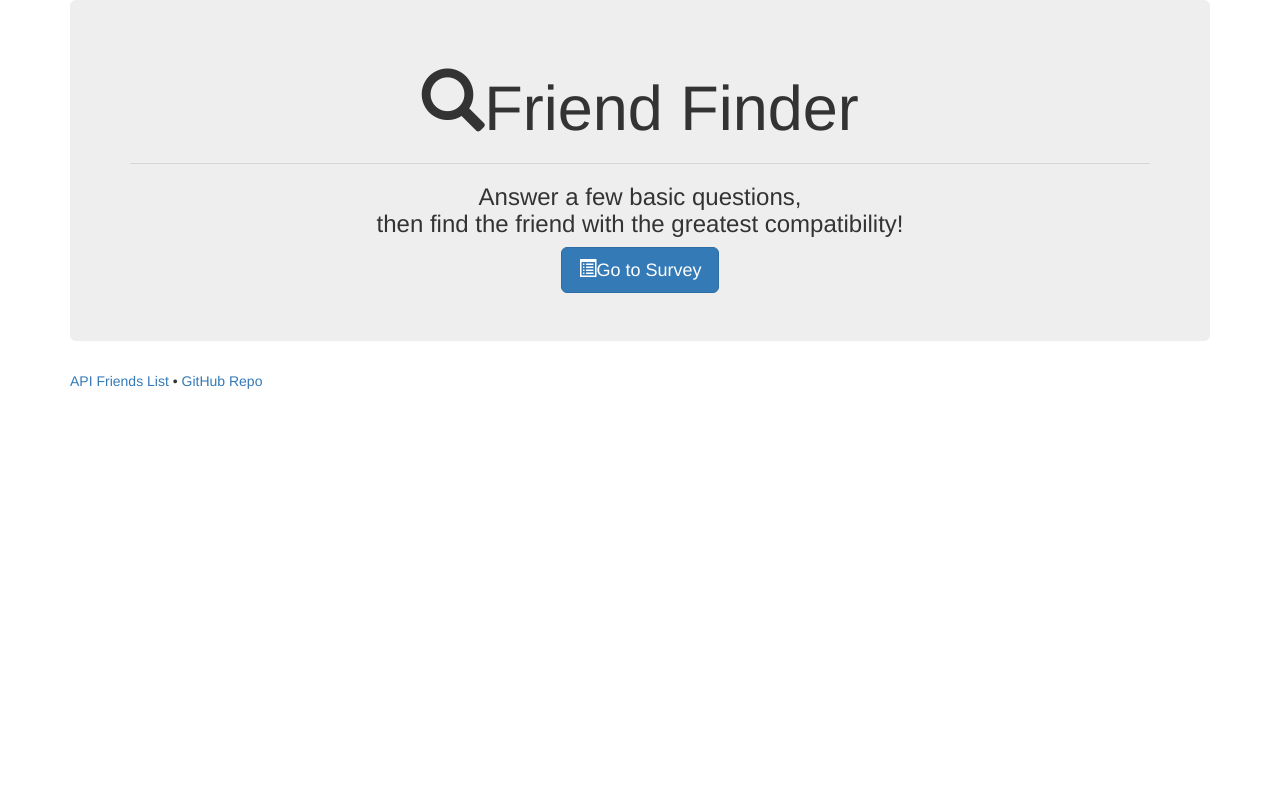
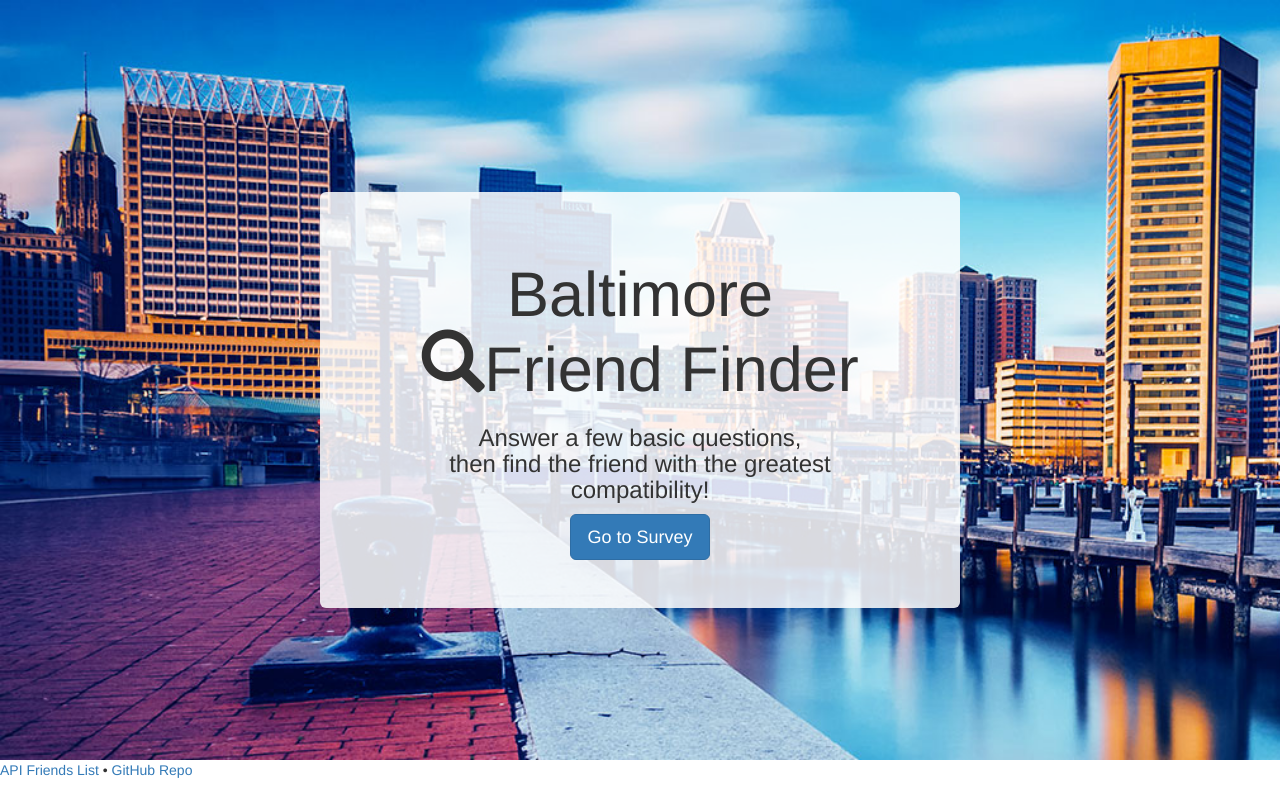
Before and after one commit to Jihanna02/FRIENDS-finder, a website: page app/public/home.html in a window 1280 px wide. Drawn offline with nearby package versions, Linux system fonts and the light colour scheme.

Commit message:
updated css

```diff
--- /dev/null
+++ b/app/public/css/style.css
@@ -0,0 +1,11 @@
+.container-fluid{
+	padding: 15% 25%;
+	background-image: url("../img/bg.jpg");
+	background-size: cover;
+	height: 95vh;
+}
+
+.jumbotron {
+	background-color: rgba(255, 255, 255, 0.85);
+	/*height: 90vh;*/
+}
--- a/app/public/home.html
+++ b/app/public/home.html
@@ -4,32 +4,31 @@
 <head>
     <meta charset="UTF-8">
     <title>Friend Finder</title>
-    <!-- Latest compiled and minified CSS & JS -->
     <link rel="stylesheet" href="https://maxcdn.bootstrapcdn.com/bootstrap/3.3.6/css/bootstrap.min.css">
+    <link rel="stylesheet" type="text/css" href="/css/style.css">
     <script src="https://code.jquery.com/jquery.js"></script>
     <script src="https://maxcdn.bootstrapcdn.com/bootstrap/3.3.6/js/bootstrap.min.js"></script>
+
 </head>
 
 <body>
-    <div class="container">
+    <div class="container-fluid">
         <div class="jumbotron">
-            <h1 class="text-center"><span class="glyphicon glyphicon-search"></span>Friend Finder</h1>
-            <hr>
+            <h1 class="text-center">Baltimore<br><span class="glyphicon glyphicon-search"></span>Friend Finder</h1>
             <h3 class="text-center">Answer a few basic questions,
             <br>
             then find the friend with the greatest compatibility!
             </h3>
             <div class="text-center">
                 <a href="/survey">
-                    <button type="button" class="btn btn-primary btn-lg" id="tablebutton"><span class="glyphicon glyphicon-list-alt"></span>Go to Survey</button>
+                    <button type="button" class="btn btn-primary btn-lg" id="tablebutton">Go to Survey</button>
                 </a>
             </div>
         </div>
-
-        <div>
+    </div>
+    <div class="footer">
         <a id="friends-list-link" href="../api/friends">API Friends List</a> &bull;
         <a id="github-link" href="https://github.com/Jihanna02/friend-finder">GitHub Repo</a>
-        </div>
     </div>
 
     <script type="text/javascript">
--- a/app/routing/apiRoutes.js
+++ b/app/routing/apiRoutes.js
@@ -9,9 +9,9 @@ module.exports = function(app) {
     res.json(friendsList);
   });
 
-  app.post("/survey", function(req, res) {
+  app.post("../public/survey", function(req, res) {
     //adds form data to FriendsList object
-    friendsList.push(req.body);
+    friendsList.push(newFriend);
       res.json(true);
     });
 
--- a/server.js
+++ b/server.js
@@ -1,6 +1,7 @@
 //NPM Dependencies
 var express = require("express");
 var bodyParser = require("body-parser");
+var path = require("path");
 
 //Express server set-up
 var app = express();
@@ -10,6 +11,9 @@ var PORT = process.env.PORT || 3000;
 app.use(bodyParser.urlencoded({ extended: false }));
 app.use(bodyParser.json());
 
+//Makes public files accessable
+app.use(express.static(path.join(__dirname, 'app/public')));
+
 //API and HTML Routing
 require("./app/routing/apiRoutes.js")(app);
 require("./app/routing/htmlRoutes.js")(app);
```
Also changed, not shown: app/public/survey.html (+1 -0 lines).
